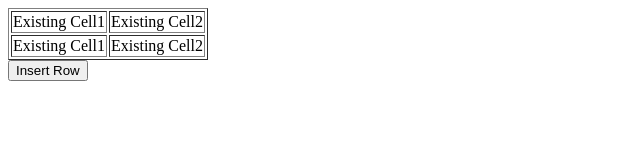
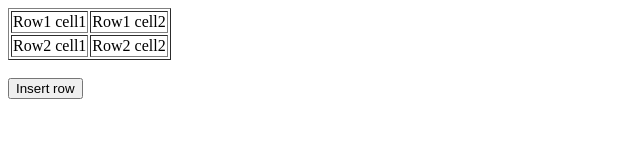
Before and after one commit to acciojob/create-table-1-wambexper, a website: page main.html in a window 1280 px wide. Shown: the whole page, without its empty margins (0-640 px from the left). Drawn offline with Linux system fonts and the light colour scheme.

Commit message:
created a submission

```diff
--- a/main.html
+++ b/main.html
@@ -1,22 +1,25 @@
 <!DOCTYPE html>
+
 <html>
+
 <head>
-  <title>Table Insert Row</title>
+	<meta charset=utf-8 />
+	<title>Insert row in a table</title>
+	<link rel="stylesheet" href="styles.css">
 </head>
+
 <body>
-  <table id="sampleTable" border="1">
-    <tr>
-      <td>Existing Cell1</td>
-      <td>Existing Cell2</td>
-    </tr>
-    <tr>
-      <td>Existing Cell1</td>
-      <td>Existing Cell2</td>
-    </tr>
-  </table>
+	<table id="sampleTable" border="1">
+		<tr><td>Row1 cell1</td>
+		<td>Row1 cell2</td></tr>
+		<tr><td>Row2 cell1</td>
+		<td>Row2 cell2</td></tr>
+	</table><br>
 
-  <button onclick="insert_Row()">Insert Row</button>
+	<input id="insertRow" type="button" onclick="insert_Row()" value="Insert row">
+    <script type="text/javascript" src="./script.js">
+</script>
 
-  <script src="script.js"></script>
 </body>
+
 </html>
--- a/script.js
+++ b/script.js
@@ -1,15 +1,14 @@
 function insert_Row() {
-  // Get a reference to the table
-  var table = document.getElementById('sampleTable');
+    //Write your code here
+   const row = document.getElementById("sampleTable");
+	var insertButton = document.getElementById("insertRow");
 
-  // Insert a new row at the top of the table
-  var newRow = table.insertRow(0);
+	  var newRow = row.insertRow(0);
 
-  // Insert two cells into the new row
-  var cell1 = newRow.insertCell(0);
-  var cell2 = newRow.insertCell(1);
+            var cell1 = newRow.insertCell(0);
+            var cell2 = newRow.insertCell(1);
 
-  // Set the content of the new cells
-  cell1.innerHTML = 'New Cell1';
-  cell2.innerHTML = 'New Cell2';
+            // Set cell content
+            cell1.innerHTML = "New Cell1";
+            cell2.innerHTML = "New Cell2";
 }
```
